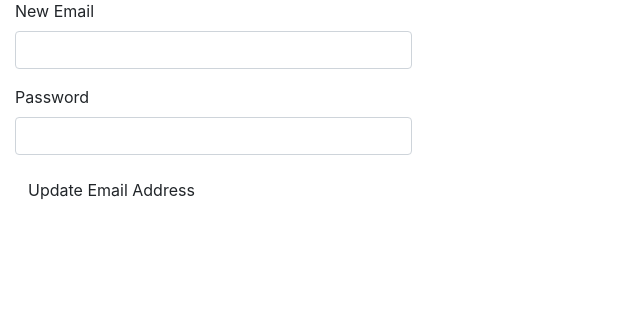
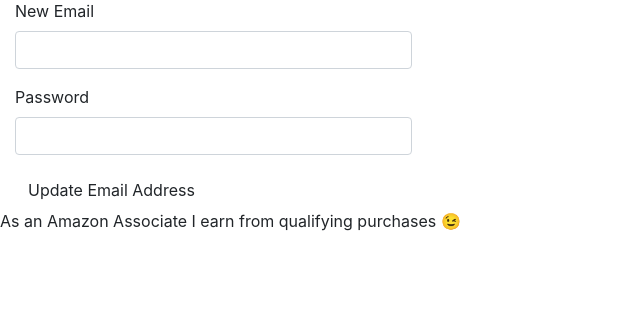
Before and after one commit to MMf-mmf/social-mediaProject, a Flask app: page /auth/change_email in a window 1280 px wide. Shown: the part 389-711 px from the top of the page, without its empty margins (0-640 px from the left). Run offline with Flask 2, Linux system fonts and the light colour scheme; the visitor is signed in with stand-in values (Sample User, id 1); data comes from the database, SQL or seed files in the repository; some libraries are stand-ins or nearby versions.

Commit message:
added amazon warning

```diff
--- a/app/templates/base.html
+++ b/app/templates/base.html
@@ -77,7 +77,9 @@
 
 
 {% block body %}   {% endblock %}
-
+<footer class="footer">
+    <p>As an Amazon Associate I earn from qualifying purchases &#128521;</p>
+</footer>
  <!-- Optional JavaScript -->
     <!-- jQuery first, then Popper.js, then Bootstrap JS -->
     <script src="https://code.jquery.com/jquery-3.5.1.slim.min.js" integrity="sha384-DfXdz2htPH0lsSSs5nCTpuj/zy4C+OGpamoFVy38MVBnE+IbbVYUew+OrCXaRkfj" crossorigin="anonymous"></script>
```
Also changed, not shown: docker-comose.yml (added), 2 other files.
